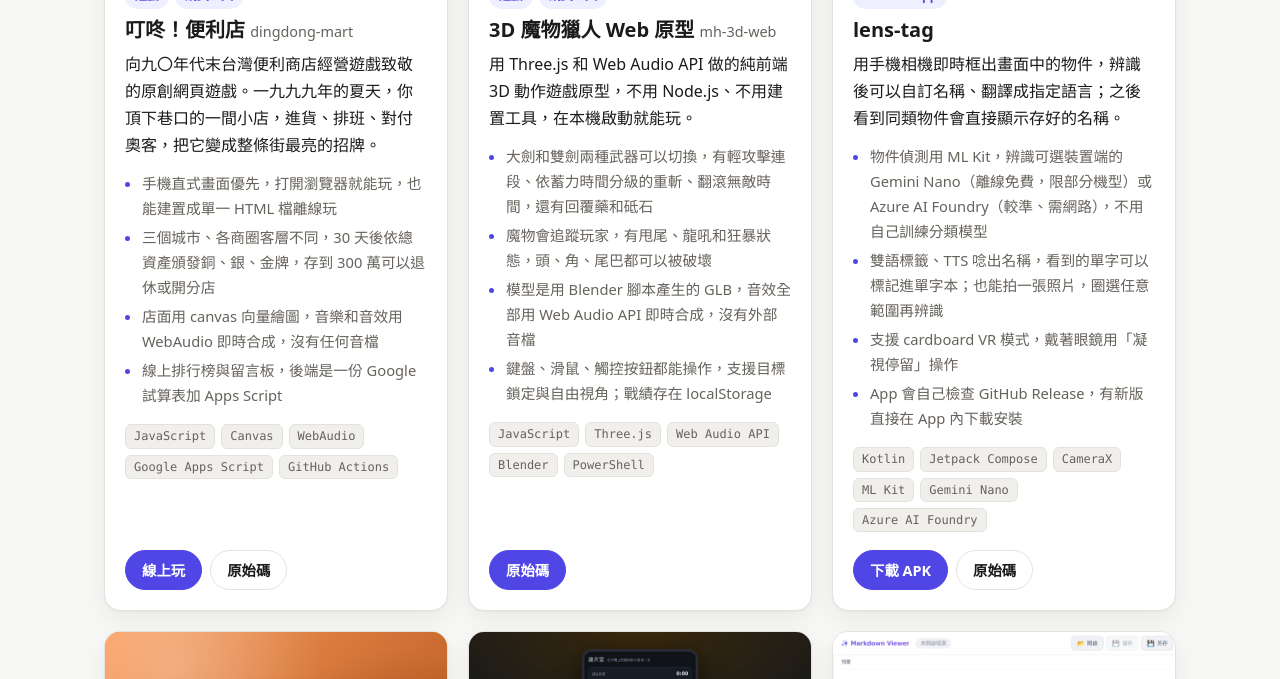
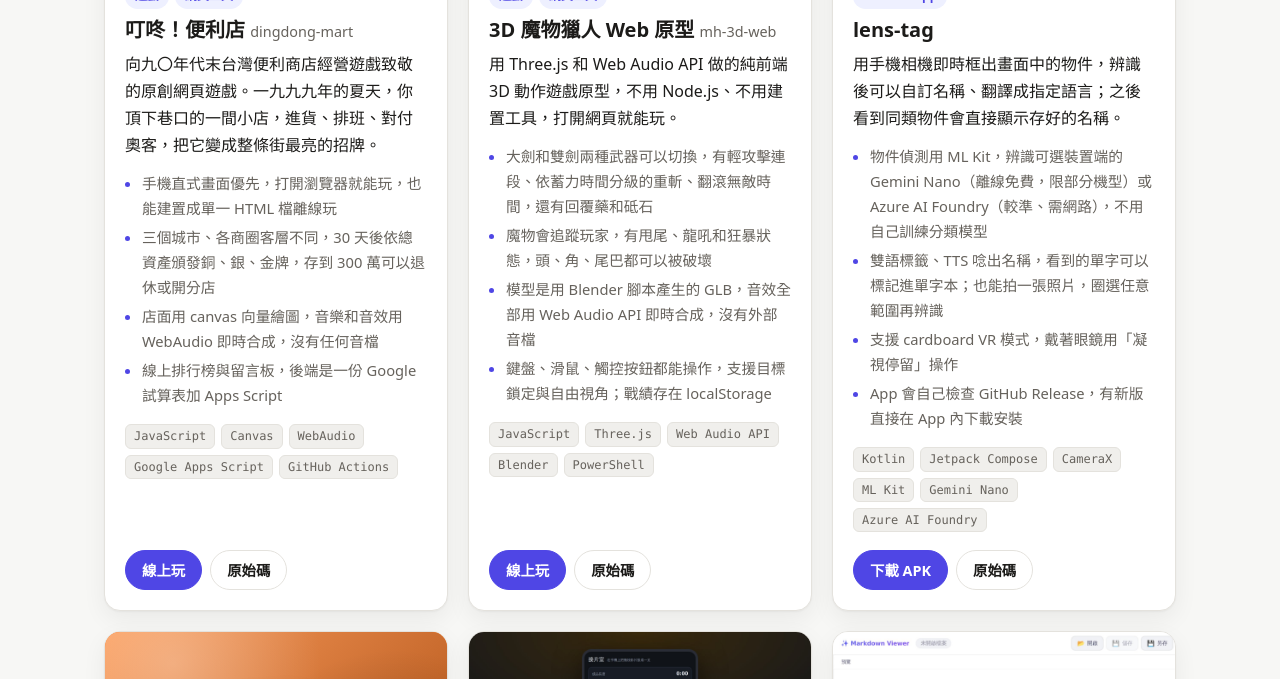
Before and after one commit to cornming/cornming.github.io, a Jekyll site: the page built from index.html, in a window 1280 px wide and 1400 px high, scrolled down 590 px. Shown: the part 207-886 px from the top of the window. Built offline with Jekyll 4.4.1, drawn with Linux system fonts in a browser that asks for light colours.

```diff
--- a/_data/projects.yml
+++ b/_data/projects.yml
@@ -36,7 +36,7 @@
 - name: 3D 魔物獵人 Web 原型
   en: mh-3d-web
   categories: [game, web]
-  summary: 用 Three.js 和 Web Audio API 做的純前端 3D 動作遊戲原型，不用 Node.js、不用建置工具，在本機啟動就能玩。
+  summary: 用 Three.js 和 Web Audio API 做的純前端 3D 動作遊戲原型，不用 Node.js、不用建置工具，打開網頁就能玩。
   highlights:
     - 大劍和雙劍兩種武器可以切換，有輕攻擊連段、依蓄力時間分級的重斬、翻滾無敵時間，還有回覆藥和砥石
     - 魔物會追蹤玩家，有甩尾、龍吼和狂暴狀態，頭、角、尾巴都可以被破壞
@@ -46,6 +46,8 @@
   icon: "⚔️"
   accent: "#ef4444"
   links:
+    - label: 線上玩
+      url: https://cornming.github.io/mh-3d-web/
     - label: 原始碼
       url: https://github.com/cornming/mh-3d-web
 
@@ -135,8 +137,7 @@
     - CPU／GPU 溫度、功耗、頻率和風扇轉速是選用功能，需要系統管理員權限，預設關閉
     - 內建自動更新，下載後會先驗證 SHA-256 才安裝
   tech: [C#, .NET 10, Windows Forms, LibreHardwareMonitor, GitHub Actions]
-  icon: "🔋"
-  accent: "#0ea5e9"
+  image: /assets/img/projects/battery-cpu-monitor.jpg
   links:
     - label: 原始碼
       url: https://github.com/cornming/BatteryCPUMonitor
```
Also changed, not shown: assets/img/projects/battery-cpu-monitor.jpg (added).
